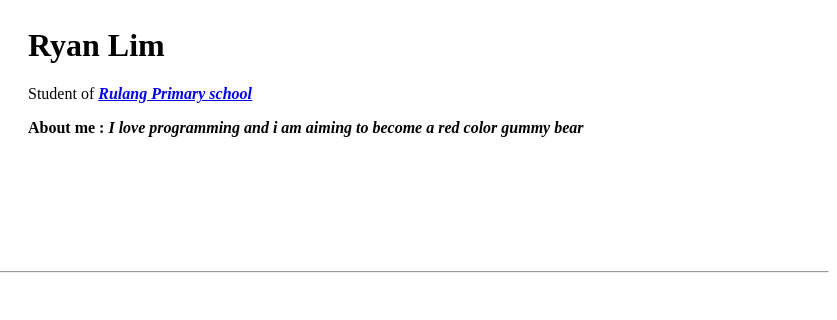
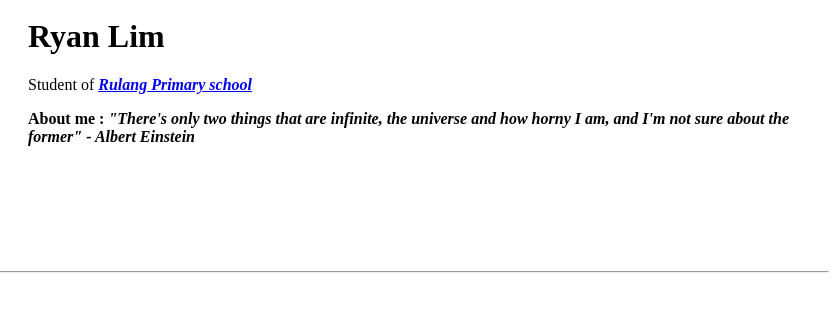
Before and after one commit to hangyu12345/My-troll-website, a plain HTML site: page index.html in a window 1280 px wide. Shown: the part 125-445 px from the top of the page, 443-1280 px from the left. Drawn offline with Linux system fonts and the light colour scheme.

Commit message:
Update index.html

```diff
--- a/index.html
+++ b/index.html
@@ -3,7 +3,7 @@
   <head>
 
     <meta charset="utf-8">
-    <title>Ryan Lim's Personal site</title>
+    <title>Hang Yu's Personal site</title>
   </head>
   <body>
     <table cellspacing="30">
@@ -11,7 +11,7 @@
         <td><img src="https://i.kym-cdn.com/entries/icons/mobile/000/030/971/Screen_Shot_2019-08-29_at_2.44.51_PM.jpg" alt="Hang yu's real profile picture"></td>
         <td><h1>Ryan Lim</h1>
         <p>Student of <em><strong><a href="https://www.youtube.com/watch?v=dQw4w9WgXcQ">Rulang Primary school</a></strong></em></p>
-        <p><b>About me : <em>I love programming and i am aiming to become a red color gummy bear</em></b></p></td>
+        <p><b>About me : <em>"There's only two things that are infinite, the universe and how horny I am, and I'm not sure about the former" - Albert Einstein</em></b></p></td>
       </tr>
 
     </table>
```
